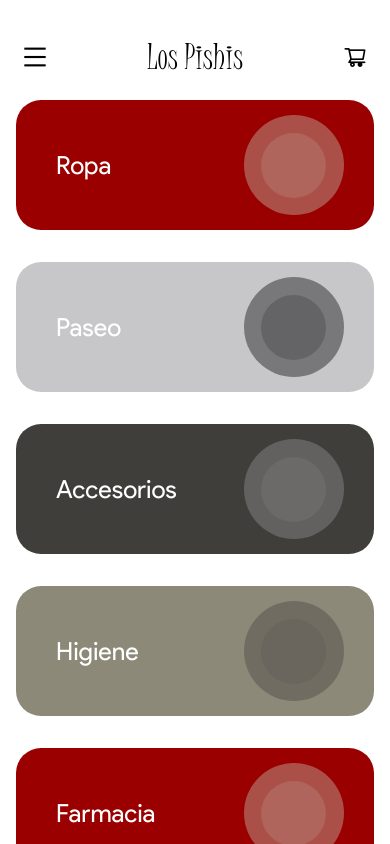
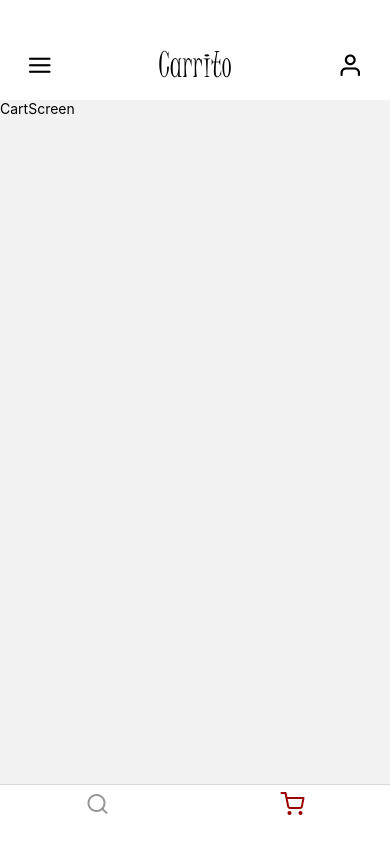
Before and after one commit to Carito-Yz/LosPishis-App, a React Native app: screen /Cart in a window 390 px wide. Built offline with nearby package versions, Linux system fonts and the light colour scheme.

Commit message:
se implementa navigation y bottomTabs - se corrigen y agregan props de header

```diff
--- a/App.js
+++ b/App.js
@@ -1,12 +1,11 @@
 import { StatusBar } from 'expo-status-bar';
 import { StyleSheet, Text, View } from 'react-native';
-import CategoriesScreen from './src/screens/CategoriesScreen.jsx';
-import Header from './src/components/Header.jsx';
 import { useFonts } from 'expo-font';
 import * as SplashScreen from 'expo-splash-screen';
-import { useEffect, useState } from 'react';
-import ProductsScreen from './src/screens/ProductsScreen.jsx';
+import { useEffect} from 'react';
 import { ActivityIndicator } from 'react-native';
+import { NavigationContainer } from '@react-navigation/native';
+import BottomTabsNavigator from "./src/navigation/BottomTabsNavigator.jsx"
 
 export default function App() {
   const [loaded] = useFonts({
@@ -17,10 +16,6 @@
     'Juice-ITC-Regular': require('./assets/fonts/Juice-ITC-Regular.ttf')
   });
 
-  const [categorySelected, setCategorySelected] = useState("")
-  const [subCategorySelected, setSubCategorySelected] = useState("")
-
-  // Splash screen
   useEffect(() => {
     const prepare = async () => {
       await SplashScreen.preventAutoHideAsync();
@@ -40,16 +35,9 @@
   }
 
   return (
-    <>
-      <Header />
-        <>
-          {categorySelected === "" ? (
-            <CategoriesScreen setCategorySelected={setCategorySelected} setSubCategorySelected={setSubCategorySelected} />
-          ) : (
-            <ProductsScreen category={categorySelected} subCategory={subCategorySelected} />
-          )}
-        </>
+    <NavigationContainer>
+      <BottomTabsNavigator />
       <StatusBar style="auto" />
-    </>
+    </NavigationContainer>
   );
 }
--- a/src/components/Header.jsx
+++ b/src/components/Header.jsx
@@ -1,13 +1,26 @@
 import { Pressable, StyleSheet, Text, View } from 'react-native'
-import AntDesign from '@expo/vector-icons/AntDesign';
+import Feather from '@expo/vector-icons/Feather';
 import { colors } from '../theme/colors';
 
-const Header = () => {
+const Header = ({ navigation, route, title }) => {
+
+  const RootScreens = ["Categorias", "Carrito"];
+
+  const isRootScreen = RootScreens.includes(route.name);
+
+  const handlePress = () => {
+    if (!isRootScreen && navigation.canGoBack()) {
+      navigation.goBack();
+    } else {
+      console.log("Abrir menú");
+    }
+  }
+
   return (
     <View style={styles.container}>
-      <Pressable style={styles.menu}><AntDesign name="menu" size={24} color="black" /></Pressable>
-      <View style={styles.titleContainer}><Text style={styles.title}>Los Pishis</Text></View>
-      <Pressable style={styles.cart}><AntDesign name="shopping-cart" size={24} color="black" /></Pressable>
+      <Pressable style={styles.menu} onPress={handlePress}><Feather name={isRootScreen ? "menu" : "arrow-left"} size={26} color="black" /></Pressable>
+      <View style={styles.titleContainer}><Text style={styles.title}>{title}</Text></View>
+      <Pressable style={styles.cart}><Feather name="user" size={26} color="black" /></Pressable>
     </View>
   )
 }
@@ -16,7 +29,7 @@
 
 const styles = StyleSheet.create({
   container: {
-    height: "10%",
+    height: 100,
     backgroundColor: colors.white,
     flexDirection: "row",
     alignItems: "center",
--- /dev/null
+++ b/src/navigation/BottomTabsNavigator.jsx
@@ -0,0 +1,31 @@
+import { createBottomTabNavigator } from "@react-navigation/bottom-tabs";
+import CartStackNavigator from "./CartStackNavigator";
+import ShopStackNavigator from "./ShopStackNavigator"
+import Feather from '@expo/vector-icons/Feather';
+import { StyleSheet } from "react-native";
+
+import { colors } from "../theme/colors";
+
+const Tab = createBottomTabNavigator()
+
+const BottomTabsNavigator = () => {
+    return (
+        <Tab.Navigator screenOptions={{ headerShown: false, tabBarShowLabel: false, tabBarStyle: styles.tabBar }}>
+            <Tab.Screen name="Shop" component={ShopStackNavigator} options={{
+                tabBarIcon: ({ focused }) => (<Feather name="search" size={24} color={focused ? colors.bordo : colors.grisMedio} />),
+            }}
+            />
+            <Tab.Screen name="Cart" component={CartStackNavigator} options={{
+                tabBarIcon: ({ focused }) => (<Feather name="shopping-cart" size={24} color={focused ? colors.bordo : colors.grisMedio} />),
+            }}></Tab.Screen>
+        </Tab.Navigator>
+    )
+}
+
+export default BottomTabsNavigator
+
+const styles = StyleSheet.create({
+    tabBar: {
+        height: 60
+    }
+})
--- /dev/null
+++ b/src/navigation/CartStackNavigator.jsx
@@ -0,0 +1,20 @@
+import { createNativeStackNavigator } from "@react-navigation/native-stack";
+import { CartScreen } from "../screens"
+import Header from "../components/Header";
+
+const Stack = createNativeStackNavigator()
+
+const CartStackNavigator = () => {
+    return (
+        <Stack.Navigator
+            initialRouteName="Carrito"
+            screenOptions={{
+                header: ({ navigation, route }) => <Header navigation={navigation} route={route} title={"Carrito"} />
+            }}
+        >
+            <Stack.Screen name="Carrito" component={CartScreen}></Stack.Screen>
+        </Stack.Navigator>
+    )
+}
+
+export default CartStackNavigator
--- /dev/null
+++ b/src/navigation/ShopStackNavigator.jsx
@@ -0,0 +1,22 @@
+import { createNativeStackNavigator } from "@react-navigation/native-stack";
+import { CategoriesScreen, ProductsScreen, ProductScreen } from "../screens"
+import Header from "../components/Header";
+
+const Stack = createNativeStackNavigator()
+
+const ShopStackNavigator = () => {
+    return (
+        <Stack.Navigator
+            initialRouteName="Categorias"
+            screenOptions={{
+                header: ({ navigation, route }) => <Header navigation={navigation} route={route} title={"Explorar"} />
+            }}
+        >
+            <Stack.Screen name="Categorias" component={CategoriesScreen}></Stack.Screen>
+            <Stack.Screen name="Productos" component={ProductsScreen}></Stack.Screen>
+            <Stack.Screen name="Producto" component={ProductScreen}></Stack.Screen>
+        </Stack.Navigator>
+    )
+}
+
+export default ShopStackNavigator
--- /dev/null
+++ b/src/screens/cart/CartScreen.jsx
@@ -0,0 +1,14 @@
+import { StyleSheet, Text, View } from 'react-native'
+import React from 'react'
+
+const CartScreen = () => {
+    return (
+        <View>
+            <Text>CartScreen</Text>
+        </View>
+    )
+}
+
+export default CartScreen
+
+const styles = StyleSheet.create({})
--- /dev/null
+++ b/src/screens/index.js
@@ -0,0 +1,4 @@
+export {default as CategoriesScreen} from "./shop/CategoriesScreen"
+export {default as ProductsScreen} from "./shop/ProductsScreen"
+export {default as ProductScreen} from "./shop/ProductScreen"
+export {default as CartScreen} from "./cart/CartScreen"
--- a/src/screens/CategoriesScreen.jsx
+++ b/src/screens/shop/CategoriesScreen.jsx
@@ -1,24 +1,17 @@
 import { StyleSheet, Text, View, FlatList, Image, Pressable } from 'react-native'
-import categories from "../data/categories.json"
-import FlatCard from '../components/FlatCard'
-import { colorsCategories, colors, subColorsCategories } from '../theme/colors'
+import categories from "../../data/categories.json"
+import FlatCard from '../../components/FlatCard'
+import { colorsCategories, colors, subColorsCategories } from '../../theme/colors'
 import { useState } from 'react'
-import AntDesign from '@expo/vector-icons/AntDesign';
+import Feather from '@expo/vector-icons/Feather';
 
-const CategoriesScreen = ({ setCategorySelected, setSubCategorySelected }) => {
+const CategoriesScreen = ({ navigation }) => {
 
   const [categorySelectedToggle, setCategorySelectedToggle] = useState(null)
 
 
   const handleCategorySelectedToggle = (selectedCategory) => {
     setCategorySelectedToggle(prev => prev === selectedCategory ? null : selectedCategory)
-  }
-
-  const handleOnPressSubCategory = (category, subCategory) => {
-    getSubCategory({
-      category: category,
-      subCategory: subCategory
-    })
   }
 
   const RenderCategoryItem = ({ item, index }) => (
@@ -44,9 +37,9 @@
         <View style={styles.subCategoryContainer}>
           <View style={styles.subCategorySubContainer}>
             {item.subCategories.map((subCategory, index) => (
-              <Pressable onPress={() => (setCategorySelected(item.title), setSubCategorySelected(subCategory))} style={styles.subCategory} key={index}>
+              <Pressable onPress={() => (navigation.navigate("Productos", { category: item.title, subCategory: subCategory }))} style={styles.subCategory} key={index}>
                 <Text style={styles.subCategoryTitle}>{subCategory}</Text>
-                <AntDesign style={styles.subCategoryIcon} name="right" size={20} color="black" />
+                <Feather name="chevron-right" size={24} color="black" />
               </Pressable>
             ))}
           </View>
@@ -61,6 +54,7 @@
         data={categories}
         renderItem={RenderCategoryItem}
         keyExtractor={item => item.id}
+        style={styles.container}
       />
     </View>
   )
@@ -69,8 +63,11 @@
 export default CategoriesScreen
 
 const styles = StyleSheet.create({
+  container: {
+    marginBottom: 20
+  },
   categories: {
-    height: "90%"
+    height: "90%",
   },
   title: {
     color: colors.white,
@@ -116,8 +113,5 @@
   subCategoryTitle: {
     fontFamily: "Product-Sans-Italic",
     fontSize: 15
-  },
-  subCategoryIcon: {
-
   }
 })
--- /dev/null
+++ b/src/screens/shop/ProductScreen.jsx
@@ -0,0 +1,14 @@
+import { StyleSheet, Text, View } from 'react-native'
+import React from 'react'
+
+const ProductScreen = () => {
+    return (
+        <View>
+            <Text>ProductScreen</Text>
+        </View>
+    )
+}
+
+export default ProductScreen
+
+const styles = StyleSheet.create({})
--- a/src/screens/ProductsScreen.jsx
+++ b/src/screens/shop/ProductsScreen.jsx
@@ -1,13 +1,15 @@
-import { StyleSheet, Text, View, FlatList } from 'react-native'
-import products from "../data/products.json"
-import FlatCard from '../components/FlatCard'
+import { StyleSheet, Text, View, FlatList, Pressable } from 'react-native'
+import products from "../../data/products.json"
+import FlatCard from '../../components/FlatCard'
 import { useEffect, useState } from 'react'
-import Search from "../components/Search"
+import Search from "../../components/Search"
 
-const ProductsScreen = ({ category, subCategory }) => {
+const ProductsScreen = ({ route, navigation }) => {
 
     const [filteredProducts, setFilteredProducts] = useState([])
     const [filterKeyWord, setFilterKeyWord] = useState("")
+
+    const { category, subCategory } = route.params
 
     useEffect(() => {
         let filteredByCategory = products.filter(item => item.category.toLowerCase() === category.toLowerCase())
@@ -27,9 +29,11 @@
 
 
     const renderProductItem = ({ item }) => (
-        < FlatCard >
-            <Text style={styles.text}>{item.name}</Text>
-        </FlatCard >
+        <Pressable onPress={() => navigation.navigate("Producto")}>
+            < FlatCard >
+                <Text style={styles.text}>{item.name}</Text>
+            </FlatCard >
+        </Pressable>
     )
 
     return (
```
Also changed, not shown: package.json (+7 -2 lines), 1 other file (tests, documents, lock files or other folders).
